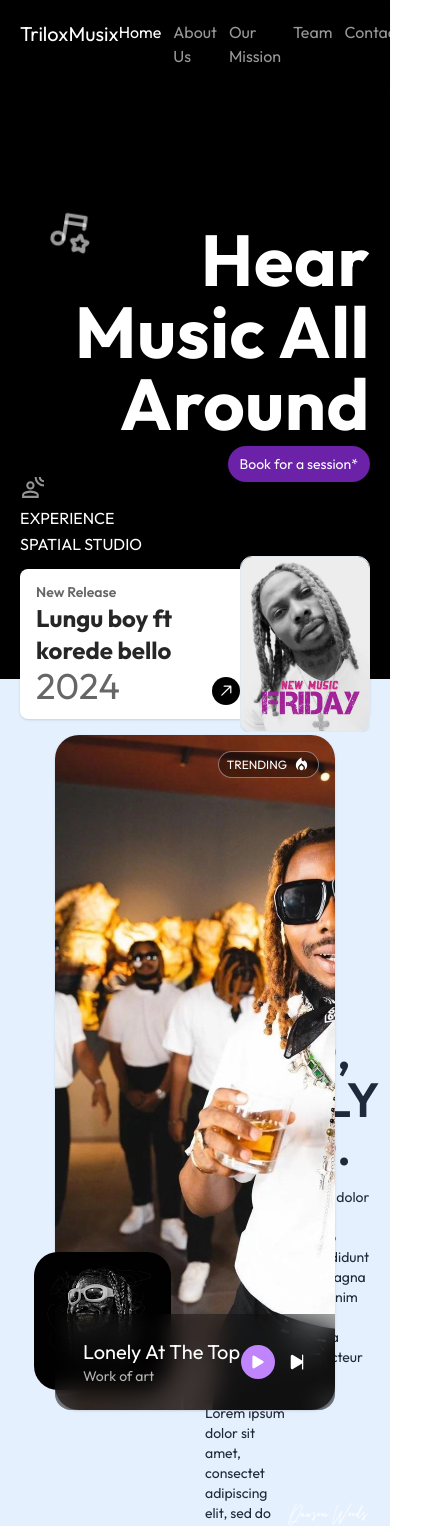
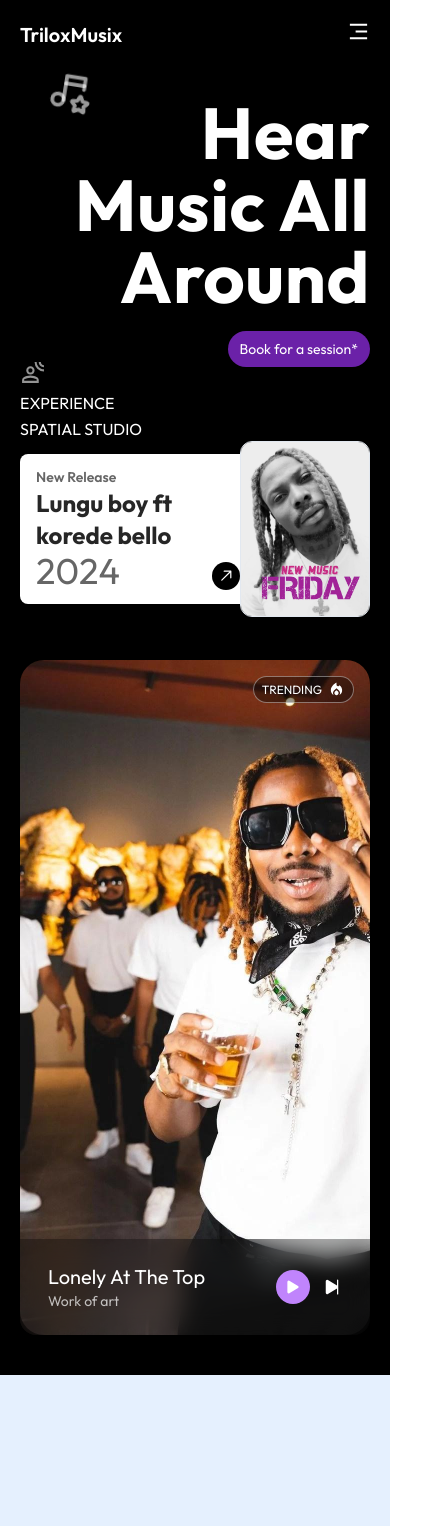
Before and after one commit to oyetunji26/trilox, a Next.js app: page / in a window 390 px wide. Shown: the top 1526 px of the page, 425 px wide, since content can reach past the window. Built offline with nearby package versions, Linux system fonts and the light colour scheme.

Commit message:
responsive view

```diff
--- a/src/components/About/Mission.tsx
+++ b/src/components/About/Mission.tsx
@@ -6,13 +6,14 @@ import * as images from '../assets/images'
 const Mission = () => {
   return (
     <div className='section py-16' id='mission'>
-        <div className="grid grid-cols-2 gap-5 flex-col-reverse items-center">
+      <SectionTitle title='Our Mission' otherStyles={'my-2 md:hidden'} />
+        <div className="grid md:grid-cols-2 gap-5 flex-col-reverse items-center">
 
-                <Image src={images?.Asake5} alt='' className='object-contain h-[70vh] rounded-2xl'  />
+            <Image src={images?.Asake5} alt='' className='object-contain h-[70vh] w-full rounded-2xl'  />
 
             <div className='pt-3'>
                 {/* <p className='text-3xl my-3 text-center'>Who We are</p> */}
-                <SectionTitle title='Our Mission' otherStyles={'my-2'} />
+                <SectionTitle title='Our Mission' otherStyles={'my-2 max-md:hidden'} />
                 <p className='text-gray-700 leading-loose'>
                   We aim to reshape the music industry by empowering, developing, and promoting independent artists and with the right support systems. We strive to showcase Nigerian and African entertainment culture, beliefs, and heritage to the global stage, therefore bridging the gap between African music and international audiences to create a sustainable career paths for our talents globally.
                 </p>
--- a/src/components/About/WhoWeAre.tsx
+++ b/src/components/About/WhoWeAre.tsx
@@ -7,15 +7,16 @@ import SectionTitle from '../Widgets/SectionTitle'
 const WhoWeAre = () => {
   return (
     <div className='section'>
-        <div className="grid grid-cols-2 gap-3 items-center">
-            <div className='pt-3'>
-                {/* <p className='text-3xl my-3 text-center'>Who We are</p> */}
-                <SectionTitle title='Who we are' otherStyles={'my-2'} />
+
+        <SectionTitle title='Who we are' otherStyles={'my-2 md:hidden'} />
+        <div className="flex max-md:flex-col-reverse gap-3 items-center">
+            <div className='pt-3 md:w-1/2'>
+              <SectionTitle title='Who we are' otherStyles={'my-2 max-md:hidden'} />
                 <p className='text-gray-700 leading-loose'>
                   Trilox Music is a full-service music agency uniting talent management, production, distribution, marketing, and PR under one roof. We are a growth-driven brand and a passionate collective of entertainment industry experts, committed to meeting every promotional need of talents, performers, and executives in the entertainment industry. We develop raw talent into sustainable careers through our expertise in entertainment strategy, digital media, music promotion and in the industry as a whole.
                 </p>
             </div>
-            <div>
+            <div className='md:w-1/2'>
                 <Image src={images?.Asake3} alt='' className='rounded-3xl h-[70vh] object-contain'  />
             </div>
         </div>
--- a/src/components/About/index.tsx
+++ b/src/components/About/index.tsx
@@ -6,10 +6,10 @@ import * as image from '../assets/images'
 
 const About = () => {
   return (
-    <div className='section bg-blue-100/70 py-10' id='about'>
-        <div className="grid grid-cols-2 flex-col-reverse mt-40 gap-5 items-center">
+    <div className='section bg-blue-100/70 py-4 md:py-10' id='about'>
+        <div className="grid md:grid-cols-2 max-md:flex max-md:flex-col-reverse mt-40 gap-5 items-center">
             <div className='z-50'>
-                <Image src={image.Asake5} width={1000} height={1000} alt='askae' className='obk  md:h-[80vh] object-cover w-5/6 mx-auto rounded-3xl -mb-20 z-50' />
+                <Image src={image.Asake5} width={1000} height={1000} alt='askae' className='obk  md:h-[80vh] object-cover w-5/6 mx-auto rounded-3xl md:-mb-20 z-50' />
             </div>
             <div className='flex flex-col gap-4 text-gray-800'>
                 <h3 className='text-xl font-semibold'>ABOUT STONEGATE</h3>
--- a/src/components/Contact/index.tsx
+++ b/src/components/Contact/index.tsx
@@ -18,7 +18,7 @@ const Contact = () => {
     <div className='section' id='contact'>
         {/* <h3 className='text-3xl'>Contact Us</h3> */}
         <SectionTitle title='Contact Us' otherStyles={'md:my-16'}/>
-        <div className="grid grid-cols-2 gap-5 my-6 shadow rounded-lg p-4 py-8">
+        <div className="grid md:grid-cols-2 max-md:flex-col-reverse gap-5 my-6 shadow rounded-lg p-4 py-8">
             <div className="flex flex-col gap-4">
                 <div className='grid grid-cols-2 gap-2'>
                     <FormField type='text' placeholder='input firstname' value={form.firstName} handleChange={(e: ChangeEvent<HTMLInputElement>) => setForm({ ...form, firstName: e.target.value })}/>
--- a/src/components/Hero/index.tsx
+++ b/src/components/Hero/index.tsx
@@ -14,7 +14,7 @@ import { motion } from 'framer-motion';
 const Hero = () => {
   const words = "Hear Music All Around";
   return (
-    <div className='bg-black h-[70vh] text-white section overflow-y-visible max-md:py-40'>
+    <div className='bg-black md:h-[70vh] text-white section overflow-y-visible max-md:py-10'>
       <div className="grid md:grid-cols-2 items-center gap-4">
         <div className=' text-right -mt-10 leading-relaxed relative'>
         {/* <FaFaceGrinStars size={45} className='absolute top-0 -left-7 text-white/60'/> */}
@@ -29,7 +29,7 @@ const Hero = () => {
     </motion.div>
 
           {/* <h2 className='text-7xl text-white'> */}
-            <TextGenerateEffect words={words} className='text-white text-7xl'/>
+            <TextGenerateEffect words={words} className='text-white text-7xl max-md:py-3'/>
 
           {/* </h2> */}
           <div className="flex justify-between">
@@ -60,7 +60,7 @@ const Hero = () => {
           </div>
         </div>
         <div className=''>
-          <div className=' rounded-3xl h-[80vh] w-4/5 shadow bg-album-cover relative'>
+          <div className=' rounded-3xl h-[80vh] md:w-4/5 shadow bg-album-cover relative mt-10'>
             <span className='absolute top-4 right-4 px-2 flex items-center gap-1.5 py-1 text-xs bg-black/40 rounded-3xl border border-white/40'>
               TRENDING <MdLocalFireDepartment size={17} />
             </span>
--- a/src/components/Team/index.tsx
+++ b/src/components/Team/index.tsx
@@ -6,8 +6,8 @@ import SectionTitle from '../Widgets/SectionTitle';
 const Team = () => {
   return (
     <div className='section' id='team'>
-      <SectionTitle title='Meet our Team' otherStyles={'md:my-16'} />
-        <div className="grid grid-cols-3 gap-6">
+      <SectionTitle title='Meet our Team' otherStyles={'md:my-16 my-8'} />
+        <div className="grid md:grid-cols-3 gap-6">
             <TeamMates img={image?.Asake} name='Olamilekan' title='founder' xProfile={'x.com/oyetunji26'} IgProfile={'instagram.com/oyetunji6'}/>
             <TeamMates img={image?.Asake2} name='Olamilekan' title='founder' xProfile={'x.com/oyetunji26'} IgProfile={'instagram.com/oyetunji6'}/>
             <TeamMates img={image?.Asake3} name='Olamilekan' title='founder' xProfile={'x.com/oyetunji26'} IgProfile={'instagram.com/oyetunji6'}/>
--- a/src/components/Widgets/NavBar.tsx
+++ b/src/components/Widgets/NavBar.tsx
@@ -1,10 +1,12 @@
 /* eslint-disable @typescript-eslint/no-explicit-any */
 'use client';
 import React, {useState, useEffect} from 'react'
+import { RiCloseFill, RiMenu3Fill } from "react-icons/ri";
 import Link from 'next/link';
 
 const NavBar = () => {
   const [active,setActive] = useState<number>(0);
+  const [navToggle, setNavToggle] = useState<boolean>(false);
 
   const navProps = [
     {
@@ -42,16 +44,11 @@ const NavBar = () => {
       return () => window.removeEventListener("scroll", handleScroll);
     }, []);
   return (
-    <div className='navbar' >
-        <div className='text-xl'>
+    <div className='navbar items-center' >
+        <div className='text-xl font-semibold'>
             TriloxMusix
         </div>
-        <ul className='flex gap-3 md:gap-5'>
-            {/* <li>Home</li>
-            <li>About Us</li>
-            <li>Contact</li>
-            <li>Download</li>
-            <li>Support</li> */}
+        <ul className='flex gap-3 md:gap-5 max-md:hidden'>
             {
               navProps?.map((items: any, i: number) => (
                 <Link key={i} href={items?.ref} className={` ${active == i ? 'text-white' : 'text-white/60'}`} onClick={() => setActive(i)}>
@@ -60,6 +57,23 @@ const NavBar = () => {
               ))
             }
         </ul>
+        <div className='md:hidden'>
+          <button onClick={() => setNavToggle(!navToggle)}>
+            {navToggle ? <RiCloseFill size={23}/> : <RiMenu3Fill size={23} />}
+          </button>
+          <ul className={`flex-row gap-y-3 md:gap-5 absolute right-5 shadow bg-white mt-7 rounded-2xl z-[999999] p-3 ${navToggle ? '' : 'hidden'}`}>
+            {
+              navProps?.map((items: any, i: number) => (
+                <li key={i}>
+                  <Link href={items?.ref} className={` ${active == i ? 'text-black' : 'text-black/60'}`} onClick={() => setActive(i)}>
+                    {items?.title}
+                  </Link>
+                </li>
+              ))
+            }
+        </ul>
+        </div>
+
     </div>
   )
 }
--- a/src/components/Widgets/TeamMates.tsx
+++ b/src/components/Widgets/TeamMates.tsx
@@ -16,7 +16,7 @@ const TeamMates = ({
     <div className='relative  grid place-items-center'>
         <Image src={img} width={1000} height={1000} alt={name} className='object-cover  h-[300px] rounded-xl' />
         <div className='flex flex-col text-center justify-center'>
-            <h4 className='text-3xl font-semibold' style={{
+            <h4 className='md:text-3xl text-2xl font-semibold' style={{
                 textShadow: '2px 2px #ff000'
             }}>
                 {name}
```
Also changed, not shown: src/components/Widgets/Footer.tsx (+5 -5 lines), src/components/Widgets/Numbers.tsx (+8 -8 lines).
